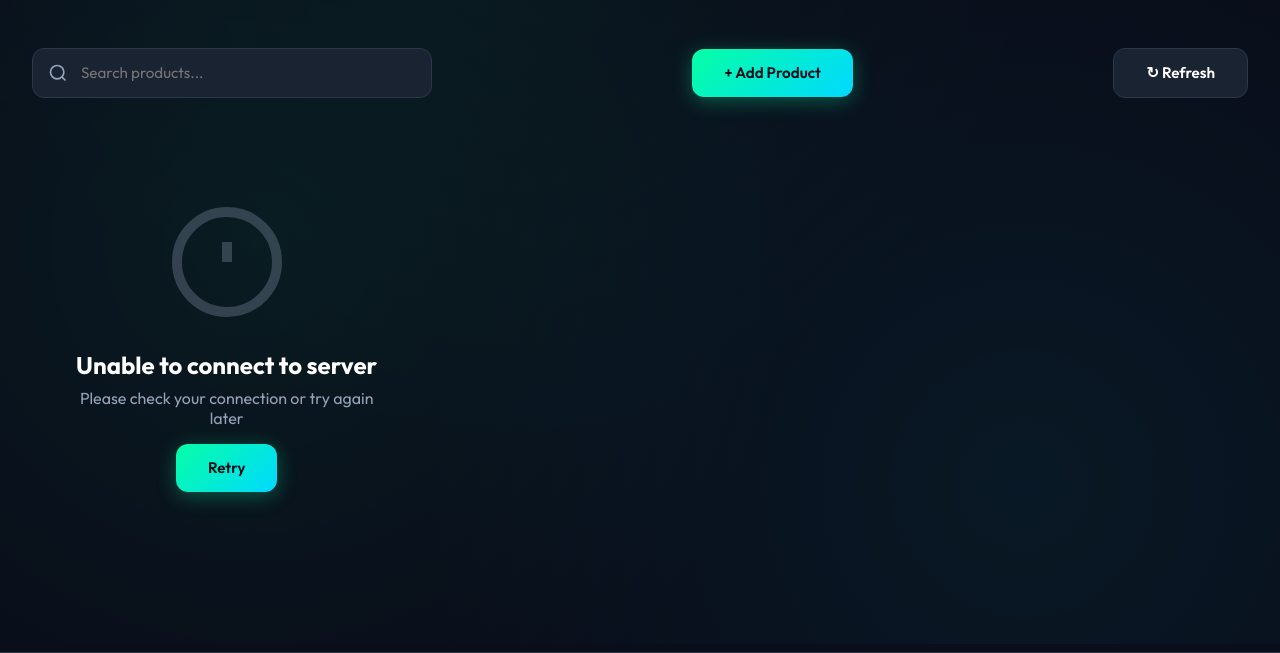
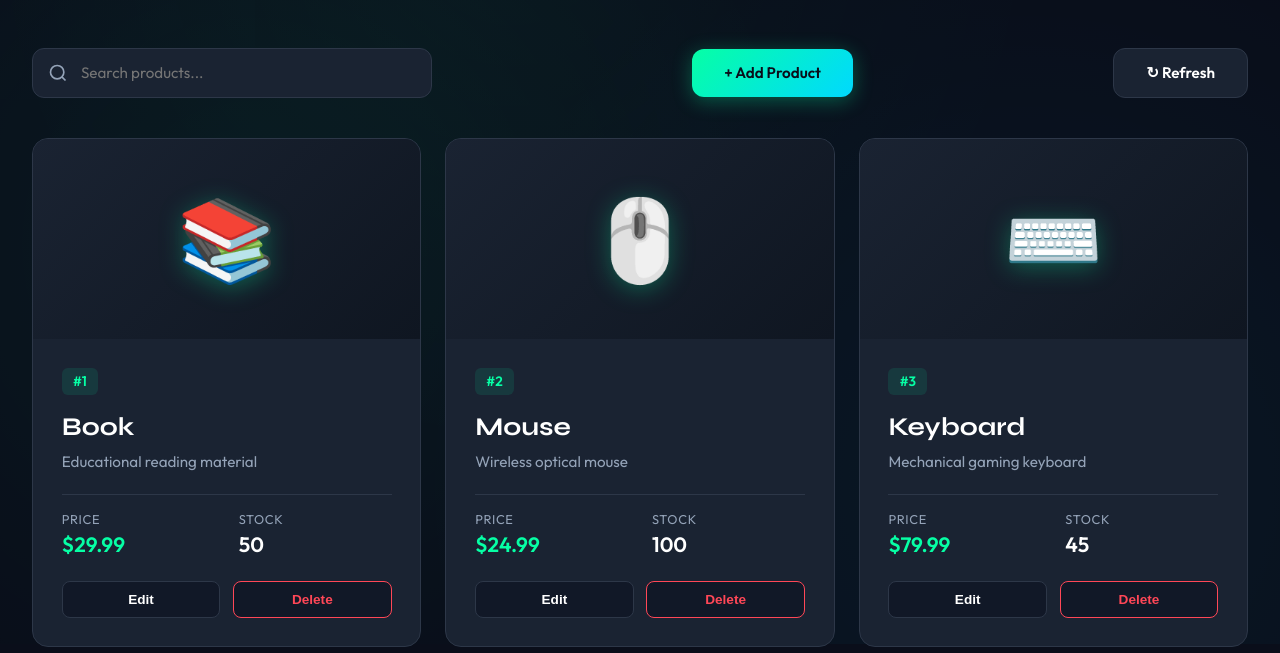
Before and after one commit to vphantomk666/InventoryManagement, a FastAPI app: page / in a window 1280 px wide. Shown: the part 156-809 px from the top of the page. Run offline with FastAPI, Linux system fonts and the light colour scheme; data that the repository does not hold is empty.

Commit message:
Fix sample products fallback

```diff
--- a/frontend/templates/index.html
+++ b/frontend/templates/index.html
@@ -1003,20 +1003,9 @@
                 products = await response.json();
                 renderProducts(products);
             } catch (error) {
-                console.error('API Error:', error);
-                const grid = document.getElementById('productsGrid');
-                grid.innerHTML = `
-                    <div class="empty-state">
-                        <svg viewBox="0 0 24 24" fill="none" stroke="currentColor" stroke-width="2">
-                            <circle cx="12" cy="12" r="10"></circle>
-                            <line x1="12" y1="8" x2="12" y2="12"></line>
-                            <line x1="12" y1="16" x2="12.01" y2="16"></line>
-                        </svg>
-                        <h3>Unable to connect to server</h3>
-                        <p>Please check your connection or try again later</p>
-                        <button class="btn btn-primary" onclick="loadProducts()" style="margin-top: 1rem;">Retry</button>
-                    </div>
-                `;
+                console.log('API not available, using sample data');
+                products = sampleProducts;
+                renderProducts(products);
             }
         }
 
```
